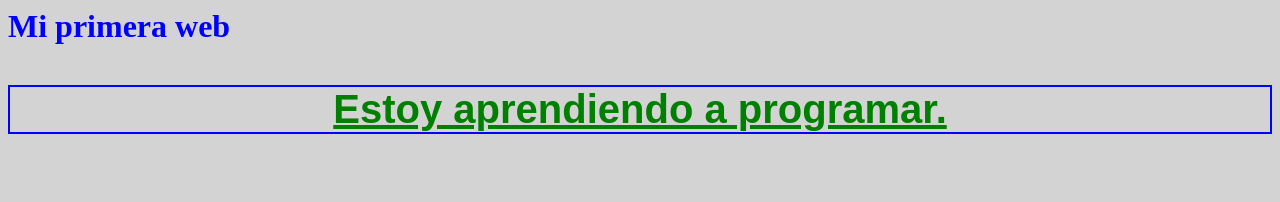
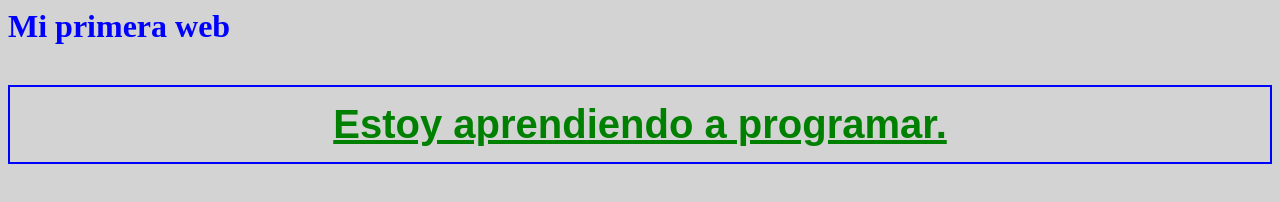
Before and after one commit to nahuelaparisiledesma-prog/mi-primera-web, a plain HTML site: page index.html in a window 1280 px wide. Drawn offline with Linux system fonts and the light colour scheme.

Commit message:
Add files via upload

```diff
--- a/index.html
+++ b/index.html
@@ -1,3 +1,3 @@
 <style>h1 {color:blue;}</style>
 <h1>Mi primera web</h1>
-<p> Estoy aprendiendo a programar.</p> <style>p {color:green; font-size:40px; text-align:center;font-weight:bold;text-decoration:underline;font-family:Arial;border: 2px solid blue;} body {background-color:lightgray;}</style>
+<p> Estoy aprendiendo a programar.</p> <style>p {color:green; font-size:40px; text-align:center;font-weight:bold;text-decoration:underline;font-family:Arial;border: 2px solid blue;padding:15px;} body {background-color:lightgray;}</style>
```
